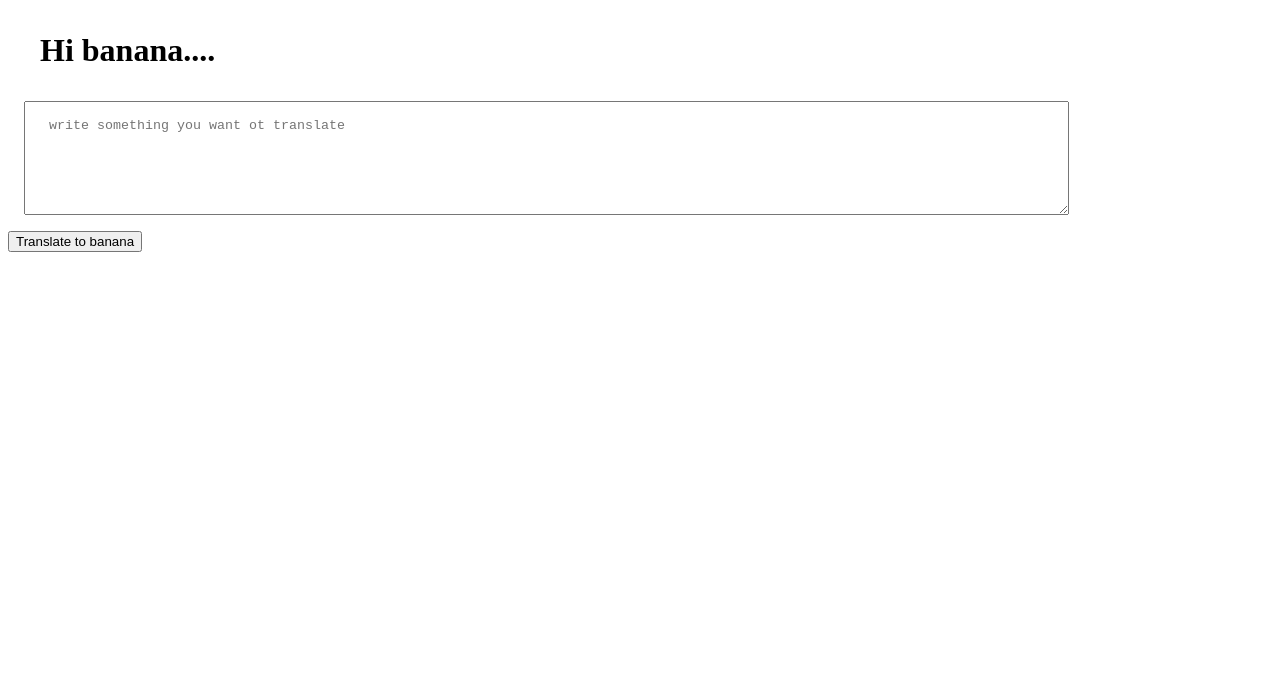
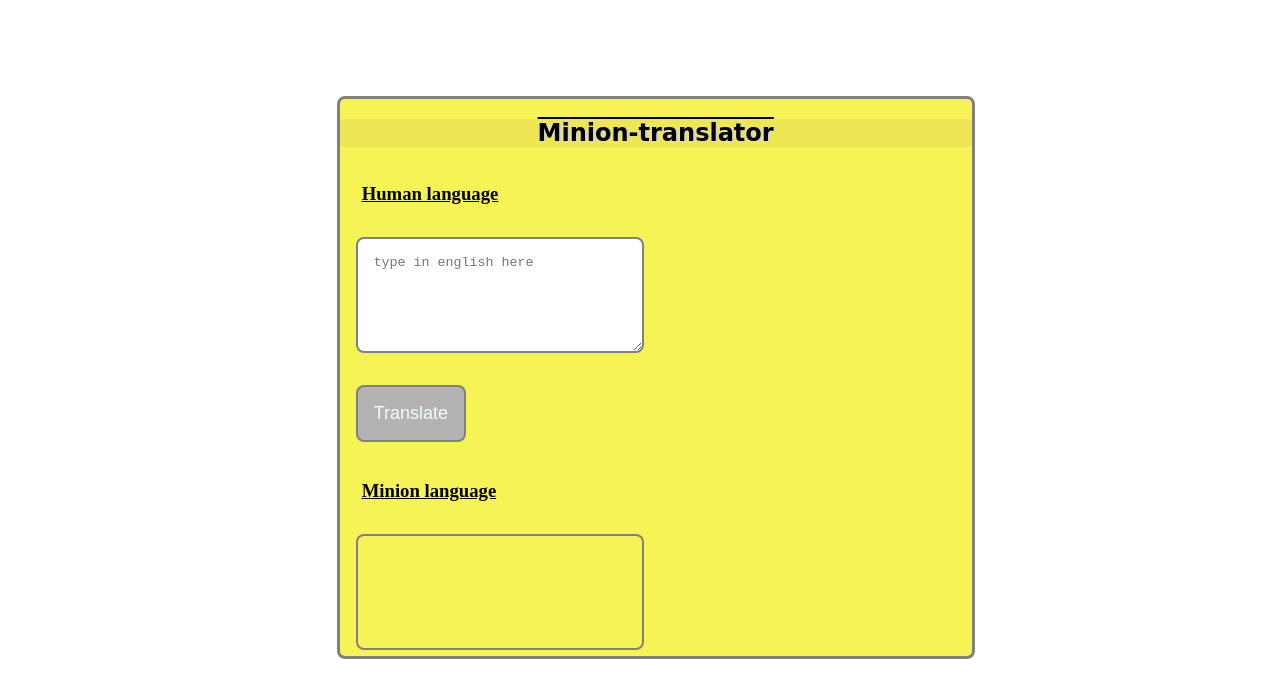
Before and after one commit to Ajeethkumar-r/firstwebapptry, a plain HTML site: page index.html in a window 1280 px wide. Drawn offline with Linux system fonts and the light colour scheme.

Commit message:
app complete css pending

```diff
--- a/app.js
+++ b/app.js
@@ -1,22 +1,25 @@
-var btnTranslate = document.querySelector("btn-translate")
-var txtInput = document.querySelector("#txt-input")
+var btn = document.querySelector("#btnTranslate")
+var engText = document.querySelector("#inputRead")
 var outputDiv = document.querySelector("#output")
-var serverURL = "https://api.funtranslations.com/translate/minion.json"
+btn.addEventListener("click",clickFn)
+var serverUrl= "https://api.funtranslations.com/translate/minion.json"
 
-function getTranslationURL(text){
-    return serverURL +"?"+"text"+text
+function getUrl(text){
+    return serverUrl +"?" + "text=" + text
 }
 
-function clickHandler(){
-    var inputText = txtInput.value
-    fetch(getTranslationURL(inputText))
-    .then(response => response.json())
-    .then(json => {
-        var translatedText = json.contents.translatedText
-        outputDiv.innertext = translatedText
-    })
-
-
+function errorHandler(error){
+    console.log("error-occured",error)
+    alert("check you internet connection")
 }
 
-btnTranslate.addEventListener("click",clickHandler)
+function clickFn(){
+   var inputText = engText.value
+   fetch(getUrl(inputText))
+        .then(response => response.json())
+        .then(json => {
+            var outputText = json.contents.translated
+            outputDiv.innerText = outputText
+   })
+   .catch(errorHandler)
+}
--- a/index.html
+++ b/index.html
@@ -4,51 +4,89 @@
     <meta charset="UTF-8">
     <meta http-equiv="X-UA-Compatible" content="IE=edge">
     <meta name="viewport" content="width=device-width, initial-scale=1.0">
-    <title>Document</title>
+    <title>Minion translator</title>
     <style>
         textarea{
-            width: 80%;
+            width: 40%;
             height: 10vh;
-            display: block;
             margin: 1rem;
             padding: 1rem;
+            display: block;
+            border-radius: 8px;
+            border: 2px solid gray ;
+
+        }
+        #output{
+            border: 2px solid gray;
+            border-radius: 8px;
+
+
+            width: 40%;
+            height: 10vh;
+            margin: 1rem;
+            padding: 1rem;
+            margin-bottom: 6px;
+        }
+        #btnTranslate{
+            margin: 1rem;
+            padding:1rem;
+            border-radius: 8px;
+            border: 2px solid gray;
+            background-color: rgb(180, 178, 178);
+            font-size: large;
+            color: honeydew;
+
+
+        }
+        #align{
+            background-color: rgba(245, 242, 61, 0.863);
+             border: 3px solid gray;
+             border-radius: 8px;
+            display: block;
+            margin-left: auto;
+            margin-right: auto;
+            margin-top: 6rem;
+            margin-left: 26%;
+            height: 50%;
+            width: 50%;
+
+        }
+        .arng{
+            margin: 6px;
+            padding: 1rem;
+            text-decoration: underline;
+        }
+        #head{
+            text-align: center;
+            text-shadow: 2px 0px rgb(209, 209, 209);
+            text-decoration: overline;
+            justify-content: center;
+            align-items: center;
+            font-family: cursive;
 
         }
 
-        #btnTranslate{
-            margin: 1rem;
-            padding: 1rem;
+        h2{
+            background-color: rgba(226, 205, 87, 0.342);
+            margin: none;
         }
 
-        #outputArea{
-            border: 1px solid black;
-            width: 80%;
-            height: 10vh;
-            display: block;
-            margin: 1rem;
-            padding: 1rem;
-            font-size: large;
-            font-weight: 800;
-
-        }
-        h1{
-
-            margin: 1rem;
-            padding: 1rem;
-        }
     </style>
-
 </head>
 <body>
-    <h1>Hi banana....</h1>
-   <textarea id="txt-input" placeholder=" write something you want ot translate"></textarea>
+    <div id="align">
+        <header id="head">
+            <h2>Minion-translator</h2>
 
-   <button id="btn-translate">Translate to banana</button>
+        </header>
 
-   <div id="output"></div>
+    <h3 class="arng">Human language</h3>
+    <textarea id="inputRead" placeholder="type in english here" ></textarea>
 
-
-
-
+    <button id="btnTranslate" style="" > Translate</button>
+    <h3 class="arng">Minion language</h3>
+    <div id="output"></div>
+    <script src="/app.js" type="text/javascript"></script>
+    </div>
 </body>
 </html>
```
